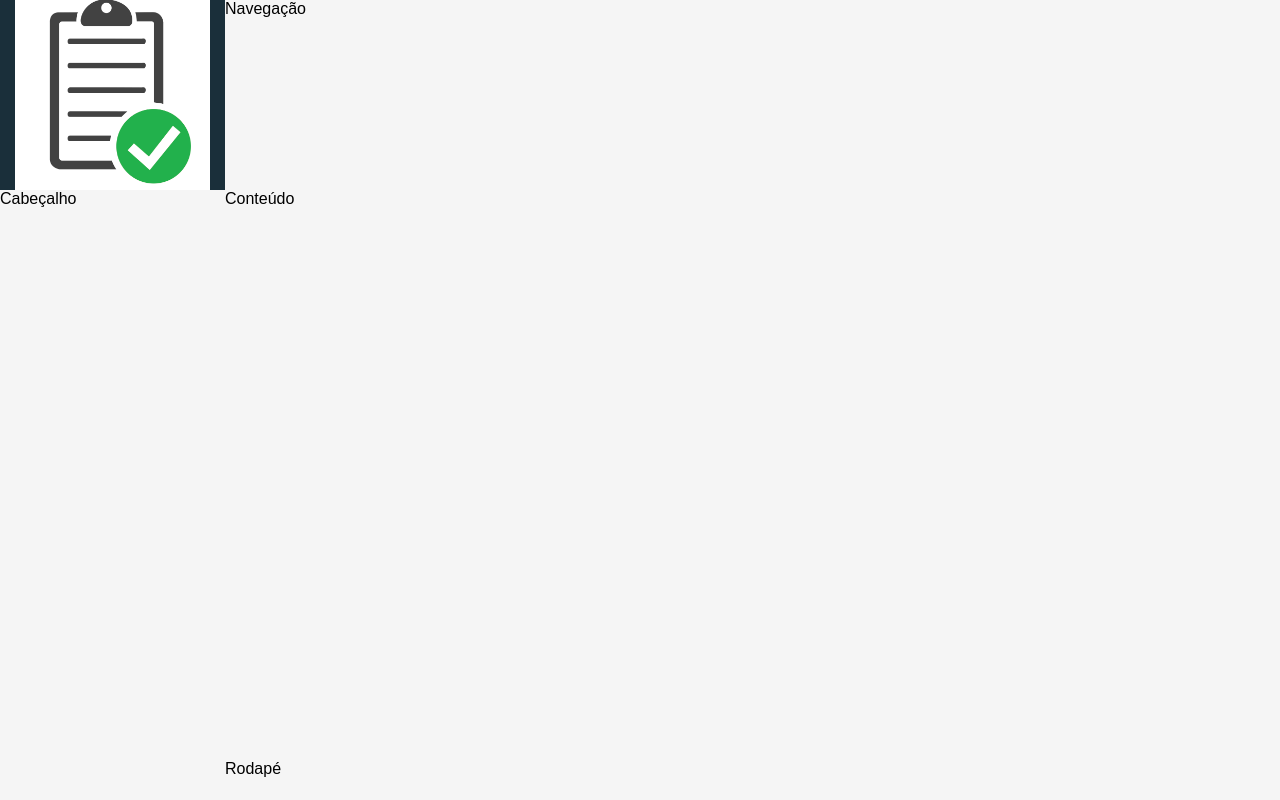
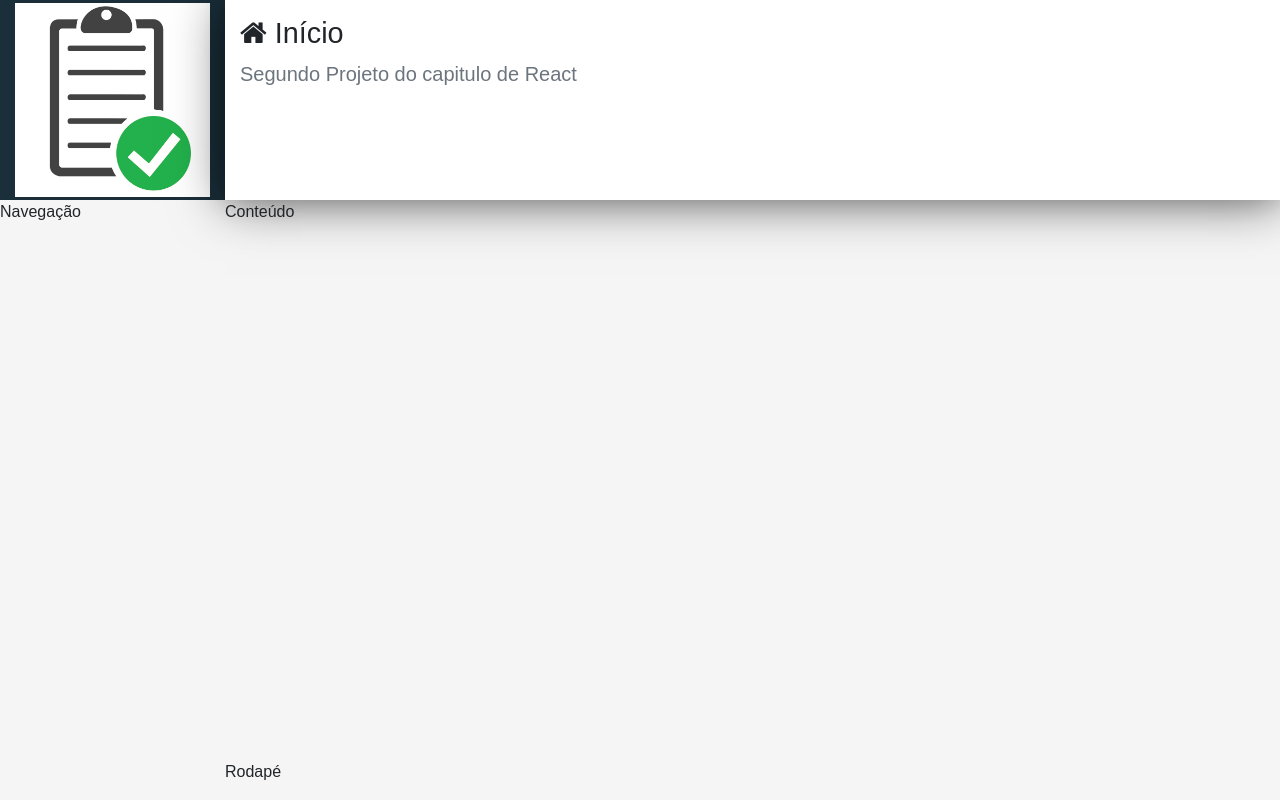
Before and after one commit to v1n1c1u5ouza/ReactJs-crud, a React (Create React App) app in the folder frontend/: page / in a window 1280 px wide. Built offline with nearby package versions, Linux system fonts and the light colour scheme.

Commit message:
Add: Header css

```diff
--- a/frontend/src/components/templates/Header.css
+++ b/frontend/src/components/templates/Header.css
@@ -0,0 +1,11 @@
+header.header {
+  background-color: #fff;
+  padding: 0px 15px;
+  overflow: hidden;
+  white-space: nowrap;
+  box-shadow: var(--shadow);
+}
+
+header.header h1 {
+  font-size: 1.8em;
+}
--- a/frontend/src/components/templates/Header.jsx
+++ b/frontend/src/components/templates/Header.jsx
@@ -1,4 +1,11 @@
 import "./Header.css";
 import React from "react";
 
-export default (props) => <header className="header">Cabeçalho</header>;
+export default (props) => (
+  <header className="header d-none d-sm-flex flex-column">
+    <h1 className="mt-3">
+      <i className={`fa fa-${props.icon}`}></i> {props.title}
+    </h1>
+    <p className="lead text-muted">{props.subtitle}</p>
+  </header>
+);
--- a/frontend/src/components/templates/Main.jsx
+++ b/frontend/src/components/templates/Main.jsx
@@ -4,7 +4,7 @@
 
 export default (props) => (
   <React.Fragment>
-    <Header />
+    <Header {...props} />
     <main className="content">Conteúdo</main>
   </React.Fragment>
 );
--- a/frontend/src/main/App.css
+++ b/frontend/src/main/App.css
@@ -2,7 +2,7 @@
   --bg-dark: #1a2f3a;
 
   --logo-height: 180px;
-  --header-height: 190px;
+  --header-height: 200px;
   --aside-width: 225px;
   --footer-height: 40px;
 
@@ -34,7 +34,7 @@
   grid-area: logo;
 }
 
-aside.header {
+header.header {
   grid-area: header;
 }
 
--- a/frontend/src/main/App.jsx
+++ b/frontend/src/main/App.jsx
@@ -1,3 +1,5 @@
+import "bootstrap/dist/css/bootstrap.min.css";
+import "font-awesome/css/font-awesome.min.css"
 import "./App.css";
 import React from "react";
 
@@ -10,7 +12,8 @@
   <div className="app">
     <Logo />
     <Nav />
-    <Main />
+    <Main icon="home" title="Início"
+        subtitle="Segundo Projeto  do capitulo de React"/>
     <Footer />
   </div>
 );
```
